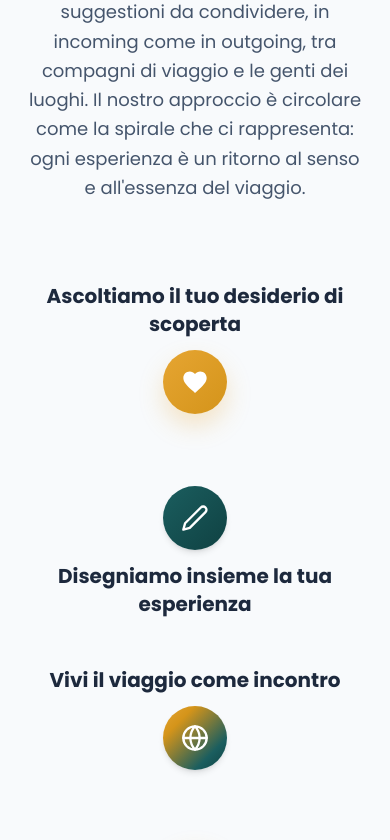
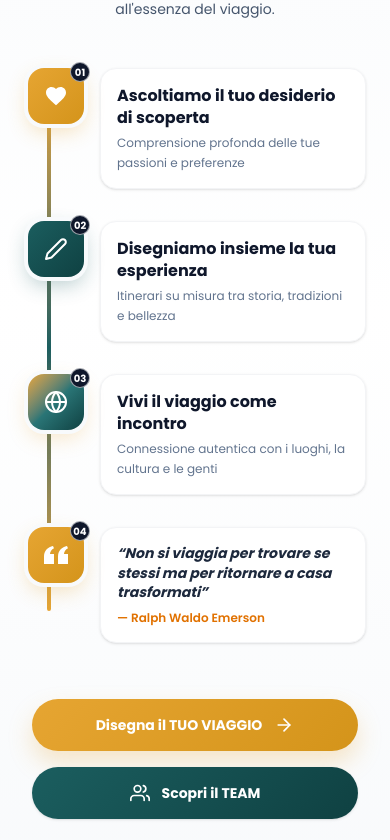
Before and after one commit to ayanmal1k/incantour, a Next.js app in the folder web/: page / in a window 390 px wide. Shown: the part 4153-4993 px from the top of the page. Built offline with nearby package versions, Linux system fonts and the light colour scheme; no server answers.

Commit message:
fix(mobile): redesign Il Tuo Viaggio con Incantour timeline for mobile devices

```diff
--- a/web/components/home/journey-timeline-section.tsx
+++ b/web/components/home/journey-timeline-section.tsx
@@ -4,19 +4,58 @@ import Link from "next/link";
 import { ArrowRightIcon, GlobeIcon, HeartIcon, PencilIcon, QuoteIcon, UsersIcon } from "@/components/ui/icons";
 
 export function JourneyTimelineSection() {
+  const steps = [
+    {
+      num: "01",
+      title: "Ascoltiamo il tuo desiderio di scoperta",
+      subtitle: "Comprensione profonda delle tue passioni e preferenze",
+      icon: HeartIcon,
+      gradient: "from-[#E6A532] to-[#D4941A]",
+      shadow: "shadow-[0_8px_20px_rgba(230,165,50,0.3)]",
+      align: "right",
+    },
+    {
+      num: "02",
+      title: "Disegniamo insieme la tua esperienza",
+      subtitle: "Itinerari su misura tra storia, tradizioni e bellezza",
+      icon: PencilIcon,
+      gradient: "from-[#1B5E5F] to-[#0F4142]",
+      shadow: "shadow-[0_8px_20px_rgba(27,94,95,0.3)]",
+      align: "left",
+    },
+    {
+      num: "03",
+      title: "Vivi il viaggio come incontro",
+      subtitle: "Connessione autentica con i luoghi, la cultura e le genti",
+      icon: GlobeIcon,
+      gradient: "from-[#E6A532] via-[#2A7576] to-[#0F4142]",
+      shadow: "shadow-[0_8px_20px_rgba(230,165,50,0.25)]",
+      align: "right",
+    },
+    {
+      num: "04",
+      quote: "Non si viaggia per trovare se stessi ma per ritornare a casa trasformati",
+      author: "Ralph Waldo Emerson",
+      icon: QuoteIcon,
+      gradient: "from-[#E6A532] to-[#D4941A]",
+      shadow: "shadow-[0_8px_20px_rgba(230,165,50,0.3)]",
+      align: "left",
+    },
+  ];
+
   return (
-    <section className="bg-slate-50 py-24 sm:py-32" aria-labelledby="journey-timeline-title">
-      <div className="mx-auto max-w-7xl px-6 lg:px-8">
-        {/* Section Header with Rotating Spiral */}
+    <section className="bg-gradient-to-b from-slate-50 via-white to-slate-50 py-16 sm:py-24 lg:py-32 overflow-hidden" aria-labelledby="journey-timeline-title">
+      <div className="mx-auto max-w-7xl px-4 sm:px-6 lg:px-8">
+        {/* Section Header */}
         <div className="mx-auto max-w-3xl text-center">
-          <div className="flex items-center justify-center gap-4">
+          <div className="flex items-center justify-center gap-3 sm:gap-4">
             <h2
               id="journey-timeline-title"
-              className="font-display text-3xl font-bold tracking-tight text-gradient-incan sm:text-5xl"
+              className="font-display text-2xl font-extrabold tracking-tight text-gradient-incan sm:text-4xl lg:text-5xl"
             >
               Il Tuo Viaggio con Incantour
             </h2>
-            <div className="relative h-12 w-12 shrink-0 animate-spin-slow motion-reduce:animate-none">
+            <div className="relative h-9 w-9 sm:h-12 sm:w-12 shrink-0 animate-spin-slow motion-reduce:animate-none">
               <Image
                 src="/assets/images/icon.png"
                 alt=""
@@ -26,69 +65,126 @@ export function JourneyTimelineSection() {
               />
             </div>
           </div>
-          <p className="mt-6 text-lg leading-relaxed text-slate-600 sm:text-xl">
-            Il tuo cuore batterà forte, non sarà adrenalina ma pura emozione, suggestioni da condividere, in incoming come in outgoing, tra compagni di viaggio e le genti dei luoghi. Il nostro approccio è circolare come la spirale che ci rappresenta: ogni esperienza è un ritorno al senso e all&apos;essenza del viaggio.
+          <p className="mt-4 sm:mt-6 text-sm sm:text-lg leading-relaxed text-slate-600 sm:text-xl max-w-2xl mx-auto">
+            Il tuo cuore batterà forte, non sarà adrenalina ma pura emozione, suggestioni da condividere tra compagni di viaggio e le genti dei luoghi. Il nostro approccio è circolare come la spirale che ci rappresenta: ogni esperienza è un ritorno all&apos;essenza del viaggio.
           </p>
         </div>
 
-        {/* Timeline Container */}
-        <div className="mx-auto mt-20 max-w-4xl">
-          {/* Steps & Central Line Wrapper */}
-          <div className="relative">
-            {/* Vertical Center Line - Layered strictly below icons (z-0) and stops at the steps */}
+        {/* ============================================================ */}
+        {/* MOBILE VIEW (< sm): Clean, elegant left-aligned vertical line */}
+        {/* ============================================================ */}
+        <div className="block sm:hidden mt-12 max-w-md mx-auto relative pl-3 pr-2">
+          {/* Continuous Vertical Timeline Line on Left */}
           <div
-              className="absolute left-1/2 top-8 bottom-8 w-1 -translate-x-1/2 rounded-full bg-gradient-primary z-0 hidden sm:block"
+            className="absolute left-[31px] top-4 bottom-8 w-1 rounded-full bg-gradient-to-b from-[#E6A532] via-[#1B5E5F] to-[#E6A532]"
             aria-hidden="true"
           />
 
-            <div className="space-y-12 sm:space-y-16">
+          <div className="space-y-8 relative">
+            {steps.map((step, idx) => {
+              const Icon = step.icon;
+              return (
+                <div key={idx} className="relative flex items-start gap-4 group">
+                  {/* Icon Node on the Line */}
+                  <div
+                    className={`relative z-10 shrink-0 w-14 h-14 rounded-2xl bg-gradient-to-br ${step.gradient} text-white flex items-center justify-center ${step.shadow} ring-4 ring-slate-50 transition-transform duration-300 group-hover:scale-105`}
+                  >
+                    <Icon className="w-6 h-6 text-white" />
+                    {/* Small number badge */}
+                    <span className="absolute -top-1.5 -right-1.5 w-5 h-5 rounded-full bg-slate-900 text-white text-[10px] font-bold flex items-center justify-center border border-white/60">
+                      {step.num}
+                    </span>
+                  </div>
+
+                  {/* Content Card next to Icon */}
+                  <div className="flex-1 bg-white p-4 rounded-2xl border border-gray-100 shadow-sm transition-all duration-300 group-hover:shadow-md group-hover:border-amber-200">
+                    {step.title ? (
+                      <>
+                        <h3 className="font-display text-base font-bold text-slate-900 leading-snug">
+                          {step.title}
+                        </h3>
+                        {step.subtitle && (
+                          <p className="mt-1 text-xs text-slate-500 leading-relaxed">
+                            {step.subtitle}
+                          </p>
+                        )}
+                      </>
+                    ) : (
+                      <>
+                        <blockquote className="font-display text-sm font-bold italic text-slate-800 leading-snug">
+                          &ldquo;{step.quote}&rdquo;
+                        </blockquote>
+                        <p className="mt-2 text-xs font-semibold text-amber-600">— {step.author}</p>
+                      </>
+                    )}
+                  </div>
+                </div>
+              );
+            })}
+          </div>
+        </div>
+
+        {/* ============================================================ */}
+        {/* DESKTOP VIEW (>= sm): Centered alternating timeline           */}
+        {/* ============================================================ */}
+        <div className="hidden sm:block mx-auto mt-20 max-w-4xl relative">
+          {/* Vertical Center Line */}
+          <div
+            className="absolute left-1/2 top-8 bottom-8 w-1 -translate-x-1/2 rounded-full bg-gradient-to-b from-[#E6A532] via-[#1B5E5F] to-[#E6A532] z-0"
+            aria-hidden="true"
+          />
+
+          <div className="space-y-16 relative z-10">
             {/* Step 1 */}
-              <div className="flex flex-col items-center sm:flex-row">
-                <div className="w-full text-center sm:w-1/2 sm:pr-8 sm:text-right">
-                  <h3 className="font-display text-xl font-bold text-slate-800 sm:text-2xl">
+            <div className="flex items-center">
+              <div className="w-1/2 pr-10 text-right">
+                <span className="text-xs font-extrabold uppercase tracking-widest text-[#E6A532] block mb-1">FASE 01</span>
+                <h3 className="font-display text-2xl font-bold text-slate-900">
                   Ascoltiamo il tuo desiderio di scoperta
                 </h3>
               </div>
-                <div className="relative z-10 my-3 flex h-16 w-16 shrink-0 items-center justify-center rounded-full bg-gradient-warm text-white shadow-gold sm:my-0">
+              <div className="shrink-0 flex h-16 w-16 items-center justify-center rounded-2xl bg-gradient-to-br from-[#E6A532] to-[#D4941A] text-white shadow-[0_8px_20px_rgba(230,165,50,0.3)] ring-8 ring-slate-50 transition-transform duration-300 hover:scale-110">
                 <HeartIcon className="h-7 w-7 text-white" />
               </div>
-                <div className="hidden sm:block sm:w-1/2 sm:pl-8" />
+              <div className="w-1/2 pl-10" />
             </div>
 
             {/* Step 2 */}
-              <div className="flex flex-col items-center sm:flex-row">
-                <div className="hidden sm:block sm:w-1/2 sm:pr-8" />
-                <div className="relative z-10 my-3 flex h-16 w-16 shrink-0 items-center justify-center rounded-full bg-gradient-cool text-white shadow-md sm:my-0">
+            <div className="flex items-center">
+              <div className="w-1/2 pr-10" />
+              <div className="shrink-0 flex h-16 w-16 items-center justify-center rounded-2xl bg-gradient-to-br from-[#1B5E5F] to-[#0F4142] text-white shadow-[0_8px_20px_rgba(27,94,95,0.3)] ring-8 ring-slate-50 transition-transform duration-300 hover:scale-110">
                 <PencilIcon className="h-7 w-7 text-white" />
               </div>
-                <div className="w-full text-center sm:w-1/2 sm:pl-8 sm:text-left">
-                  <h3 className="font-display text-xl font-bold text-slate-800 sm:text-2xl">
+              <div className="w-1/2 pl-10 text-left">
+                <span className="text-xs font-extrabold uppercase tracking-widest text-[#1B5E5F] block mb-1">FASE 02</span>
+                <h3 className="font-display text-2xl font-bold text-slate-900">
                   Disegniamo insieme la tua esperienza
                 </h3>
               </div>
             </div>
 
             {/* Step 3 */}
-              <div className="flex flex-col items-center sm:flex-row">
-                <div className="w-full text-center sm:w-1/2 sm:pr-8 sm:text-right">
-                  <h3 className="font-display text-xl font-bold text-slate-800 sm:text-2xl">
+            <div className="flex items-center">
+              <div className="w-1/2 pr-10 text-right">
+                <span className="text-xs font-extrabold uppercase tracking-widest text-[#E6A532] block mb-1">FASE 03</span>
+                <h3 className="font-display text-2xl font-bold text-slate-900">
                   Vivi il viaggio come incontro
                 </h3>
               </div>
-                <div className="relative z-10 my-3 flex h-16 w-16 shrink-0 items-center justify-center rounded-full bg-gradient-primary text-white shadow-md sm:my-0">
+              <div className="shrink-0 flex h-16 w-16 items-center justify-center rounded-2xl bg-gradient-to-br from-[#E6A532] via-[#2A7576] to-[#0F4142] text-white shadow-[0_8px_20px_rgba(230,165,50,0.25)] ring-8 ring-slate-50 transition-transform duration-300 hover:scale-110">
                 <GlobeIcon className="h-7 w-7 text-white" />
               </div>
-                <div className="hidden sm:block sm:w-1/2 sm:pl-8" />
+              <div className="w-1/2 pl-10" />
             </div>
 
             {/* Step 4 */}
-              <div className="flex flex-col items-center sm:flex-row">
-                <div className="hidden sm:block sm:w-1/2 sm:pr-8" />
-                <div className="relative z-10 my-3 flex h-16 w-16 shrink-0 items-center justify-center rounded-full bg-gradient-warm text-white shadow-gold sm:my-0">
+            <div className="flex items-center">
+              <div className="w-1/2 pr-10" />
+              <div className="shrink-0 flex h-16 w-16 items-center justify-center rounded-2xl bg-gradient-to-br from-[#E6A532] to-[#D4941A] text-white shadow-[0_8px_20px_rgba(230,165,50,0.3)] ring-8 ring-slate-50 transition-transform duration-300 hover:scale-110">
                 <QuoteIcon className="h-7 w-7 text-white" />
               </div>
-                <div className="w-full text-center sm:w-1/2 sm:pl-8 sm:text-left">
-                  <blockquote className="font-display text-xl font-bold italic text-slate-800 sm:text-2xl">
+              <div className="w-1/2 pl-10 text-left">
+                <blockquote className="font-display text-2xl font-bold italic text-slate-800 leading-snug">
                   &ldquo;Non si viaggia per trovare se stessi ma per ritornare a casa trasformati&rdquo;
                 </blockquote>
                 <p className="mt-2 text-sm font-semibold text-slate-500">— Ralph Waldo Emerson</p>
@@ -97,25 +193,24 @@ export function JourneyTimelineSection() {
           </div>
         </div>
 
-          {/* Action CTAs - Placed outside the timeline line wrapper */}
-          <div className="relative z-10 mt-16 flex flex-col items-center justify-center gap-6 sm:flex-row">
+        {/* Action CTAs */}
+        <div className="relative z-10 mt-14 sm:mt-20 flex flex-col items-center justify-center gap-4 sm:gap-6 sm:flex-row px-4">
           <Link
             href="/disegna-il-tuo-viaggio"
-              className="inline-flex items-center gap-3 rounded-full bg-gradient-warm px-8 py-4 text-base font-bold text-white shadow-gold transition duration-300 hover:scale-105 hover:brightness-110 focus:outline-none focus-visible:ring-4 focus-visible:ring-incan-gold"
+            className="w-full sm:w-auto inline-flex items-center justify-center gap-3 rounded-full bg-gradient-warm px-8 py-4 text-sm sm:text-base font-bold text-white shadow-gold transition duration-300 hover:scale-105 hover:brightness-110 focus:outline-none focus-visible:ring-4 focus-visible:ring-incan-gold text-center"
           >
             <span>Disegna il TUO VIAGGIO</span>
             <ArrowRightIcon className="h-5 w-5" />
           </Link>
           <Link
             href="/team"
-              className="inline-flex items-center gap-3 rounded-full bg-gradient-cool px-8 py-4 text-base font-bold text-white shadow transition duration-300 hover:scale-105 hover:brightness-110 focus:outline-none focus-visible:ring-4 focus-visible:ring-incan-teal"
+            className="w-full sm:w-auto inline-flex items-center justify-center gap-3 rounded-full bg-gradient-cool px-8 py-4 text-sm sm:text-base font-bold text-white shadow transition duration-300 hover:scale-105 hover:brightness-110 focus:outline-none focus-visible:ring-4 focus-visible:ring-incan-teal text-center"
           >
             <UsersIcon className="h-5 w-5" />
             <span>Scopri il TEAM</span>
           </Link>
         </div>
       </div>
-      </div>
     </section>
   );
 }
```
Lines whose indentation alone changed are shown as unchanged.
